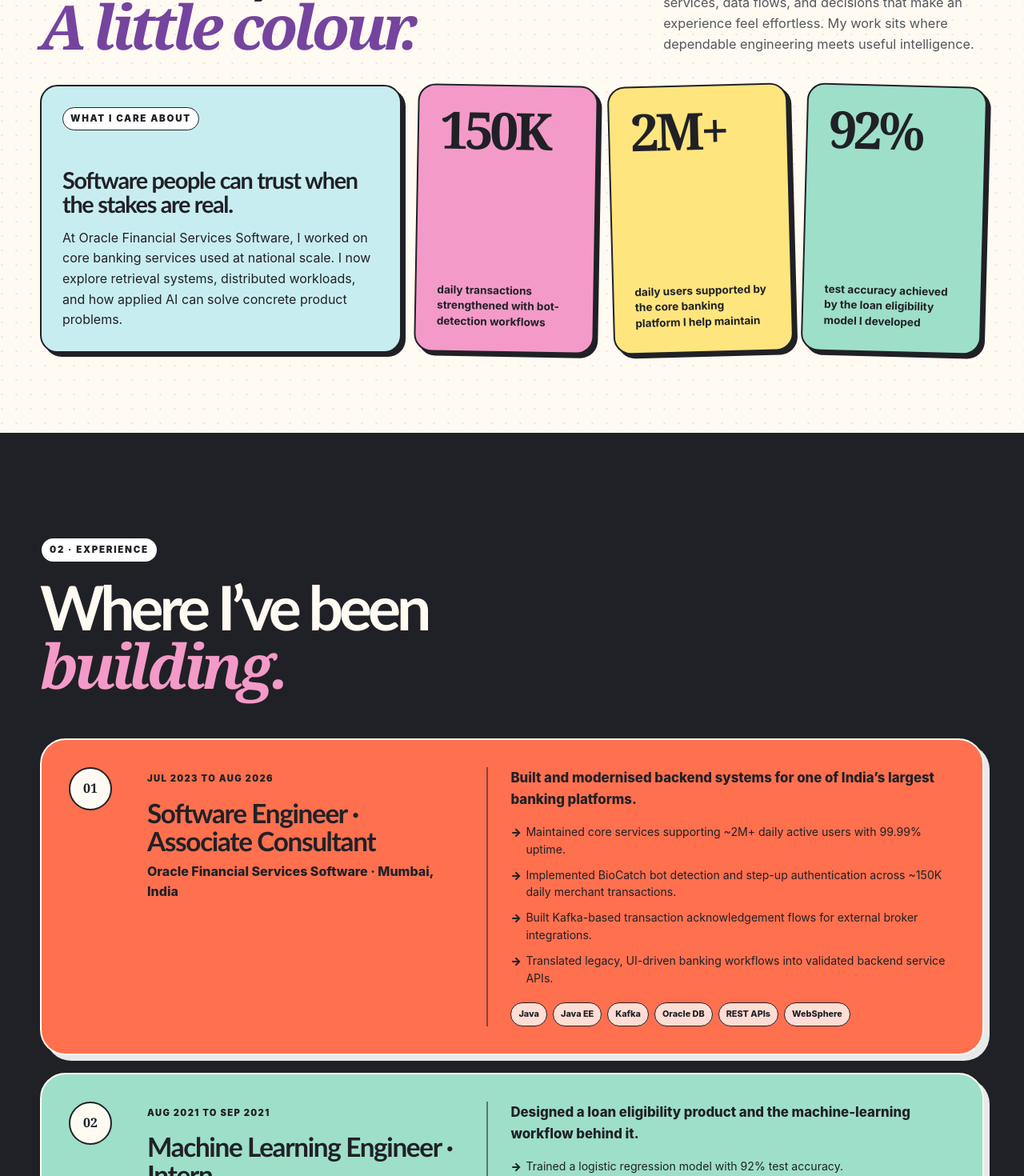
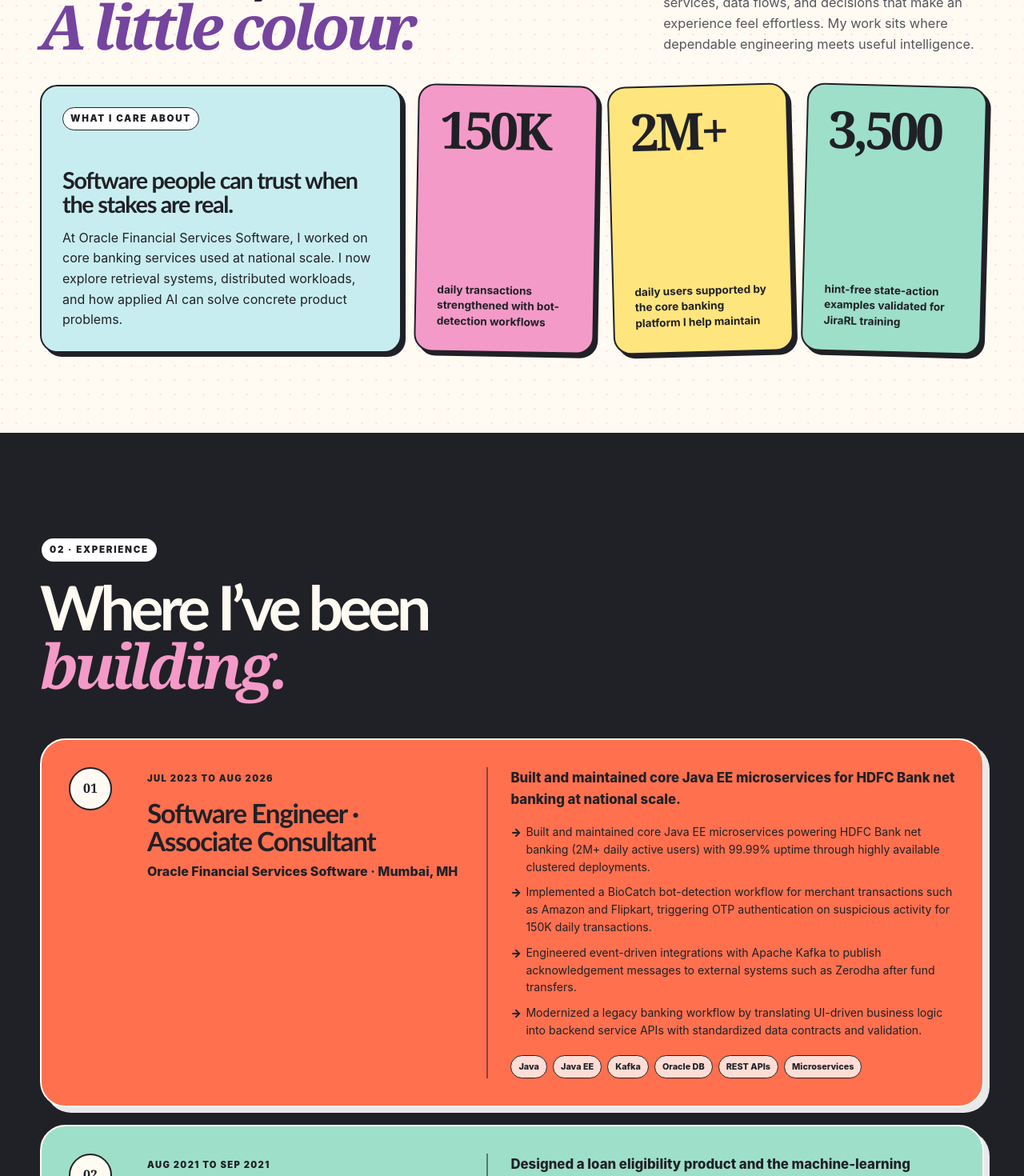
Before and after one commit to git-chirag/portfolio-modern, a Next.js app: page / in a window 1280 px wide. Shown: the part 1020-2490 px from the top of the page at 80% size. Built offline with nearby package versions, Linux system fonts and the light colour scheme.

Commit message:
Align website content with Sept resume: Oracle, JiraRL, image search, skills, education

```diff
--- a/app/siteConfig.ts
+++ b/app/siteConfig.ts
@@ -189,8 +189,8 @@ export const siteConfig: {
         color: "yellow",
       },
       {
-        value: "92%",
-        label: "test accuracy achieved by the loan eligibility model I developed",
+        value: "3,500",
+        label: "hint-free state-action examples validated for JiraRL training",
         color: "mint",
       },
     ],
@@ -206,15 +206,15 @@ export const siteConfig: {
       role: "Software Engineer · Associate Consultant",
       company: "Oracle Financial Services Software",
       period: "Jul 2023 to Aug 2026",
-      location: "Mumbai, India",
-      intro: "Built and modernised backend systems for one of India’s largest banking platforms.",
+      location: "Mumbai, MH",
+      intro: "Built and maintained core Java EE microservices for HDFC Bank net banking at national scale.",
       highlights: [
-        "Maintained core services supporting ~2M+ daily active users with 99.99% uptime.",
-        "Implemented BioCatch bot detection and step-up authentication across ~150K daily merchant transactions.",
-        "Built Kafka-based transaction acknowledgement flows for external broker integrations.",
-        "Translated legacy, UI-driven banking workflows into validated backend service APIs.",
+        "Built and maintained core Java EE microservices powering HDFC Bank net banking (2M+ daily active users) with 99.99% uptime through highly available clustered deployments.",
+        "Implemented a BioCatch bot-detection workflow for merchant transactions such as Amazon and Flipkart, triggering OTP authentication on suspicious activity for 150K daily transactions.",
+        "Engineered event-driven integrations with Apache Kafka to publish acknowledgement messages to external systems such as Zerodha after fund transfers.",
+        "Modernized a legacy banking workflow by translating UI-driven business logic into backend service APIs with standardized data contracts and validation.",
       ],
-      stack: ["Java", "Java EE", "Kafka", "Oracle DB", "REST APIs", "WebSphere"],
+      stack: ["Java", "Java EE", "Kafka", "Oracle DB", "REST APIs", "Microservices"],
       color: "coral",
     },
     {
@@ -238,10 +238,10 @@ export const siteConfig: {
       description:
         "An OpenEnv-compatible Jira simulation for training and evaluating LLM agents across ticket triage, assignment, prioritization, dependencies, SLA compliance, and resolution workflows.",
       highlights: [
-        "Created a stateful, OpenEnv-compatible Jira simulator for training LLM agents, with structured actions, isolated episodes, dependency constraints, and executable reward functions.",
+        "Created a stateful, OpenEnv-compatible Jira simulation for training LLM agents, with structured actions, isolated episodes, dependency constraints, and executable reward functions.",
         "Generated and validated 3,500 hint-free procedural decisions across disjoint train/val/test seeds, publishing reproducible datasets and adapters to Hugging Face.",
         "Fine-tuned Qwen3-0.6B with 4-bit QLoRA, completing 60/60 held-out in-distribution episodes with 500/500 productive transitions and zero invalid actions.",
-        "Built environment-backed GRPO with checkpoint recovery and promotion gates; diagnosed v1 action collapse and v2 zero-gradient saturation, blocking an unjustified long run.",
+        "Built environment-backed GRPO with checkpoint recovery and promotion gates; diagnosed action collapse and zero-gradient saturation in a 20-step canary, stopping a 100-step run after 20 percent of planned compute.",
         "Diagnosed action collapse and zero-gradient RL optimization using raw trajectories, candidate reward variance, entropy, and gradient statistics; currently extending evaluation to out-of-distribution workflows and recovery states.",
       ],
       technologies: ["Python", "FastAPI", "OpenEnv", "Qwen3", "QLoRA", "GRPO", "Hugging Face"],
@@ -253,13 +253,13 @@ export const siteConfig: {
       title: "Multimodal Image Search",
       kicker: "Distributed AI pipeline",
       description:
-        "An asynchronous FastAPI and Celery system that generates CLIP embeddings for text-to-image retrieval, visual similarity search, and near-duplicate detection. Redis coordinates jobs, Qdrant indexes vectors, and S3 stores processed assets.",
+        "An asynchronous FastAPI and Celery system that ingests product-image CSVs (up to 1,000 rows by 10 images) and makes images searchable with natural-language queries via 512-dimensional CLIP embeddings. Redis coordinates jobs, Qdrant indexes vectors, and S3 stores processed assets.",
       highlights: [
-        "Generates CLIP embeddings for text search, visual similarity, and near-duplicate detection.",
-        "Coordinates asynchronous processing through FastAPI, Celery, and Redis workers.",
-        "Indexes vectors in Qdrant while storing processed assets reliably in Amazon S3.",
+        "Ingests product-image CSVs and generates 512-dimensional CLIP embeddings for text-to-image retrieval, visual similarity, and near-duplicate detection, ranking the target first at 0.994 cosine similarity in smoke tests.",
+        "Coordinates asynchronous processing through FastAPI, Celery, and Redis workers with idempotent retries that recover from worker failures.",
+        "Indexes vectors in Qdrant while storing processed assets in Amazon S3, deployed with Docker, ECR, and ECS.",
       ],
-      technologies: ["FastAPI", "Celery", "CLIP", "Qdrant", "Redis", "AWS", "Docker"],
+      technologies: ["FastAPI", "PyTorch", "CLIP", "Qdrant", "Redis", "Celery", "AWS", "Docker"],
       visual: "search",
       href: "https://github.com/git-chirag/image_processor",
       className: "project-card--hero",
@@ -268,11 +268,11 @@ export const siteConfig: {
       title: "Blockchain Supply Chain",
       kicker: "Published research · DApp",
       description:
-        "A role-aware Ethereum application for transparent product listings, bidding, purchasing, and traceability across the supply chain.",
+        "A role-aware Ethereum application for farm-to-fork traceability without intermediaries, covering product listings, bidding, purchasing, and provenance.",
       highlights: [
         "Models producer, distributor, retailer, and customer workflows with role-aware access.",
         "Uses Solidity contracts to preserve bidding, purchasing, and product provenance on-chain.",
-        "Extends the ideas explored in my published IEEE research on blockchain supply chains.",
+        "First-author IEEE ICDSNS 2023 publication on blockchain for supply chain traceability.",
       ],
       technologies: ["Ethereum", "Solidity", "React", "Tailwind"],
       visual: "chain",
@@ -299,12 +299,12 @@ export const siteConfig: {
     { label: "Languages", items: ["Java", "Python", "C", "JavaScript", "SQL"], color: "peach" },
     {
       label: "Backend & systems",
-      items: ["Java EE", "FastAPI", "Django", "REST APIs", "Microservices", "Kafka", "Celery"],
+      items: ["Java EE", "FastAPI", "REST APIs", "Microservices", "Kafka", "Redis", "Celery"],
       color: "sky",
     },
     {
-      label: "Data & AI",
-      items: ["PyTorch", "CLIP", "Qdrant", "Redis", "Pandas", "Scikit-learn"],
+      label: "ML & AI",
+      items: ["PyTorch", "CLIP", "Qwen3", "QLoRA", "GRPO", "NumPy", "Pandas", "Scikit-learn", "Hugging Face", "OpenEnv"],
       color: "pink",
     },
     {
@@ -314,7 +314,7 @@ export const siteConfig: {
     },
     {
       label: "Databases",
-      items: ["Oracle Database", "MySQL", "MongoDB", "Firebase"],
+      items: ["Oracle Database", "MySQL", "MongoDB", "Qdrant"],
       color: "lilac",
     },
   ],
@@ -325,15 +325,16 @@ export const siteConfig: {
     JavaScript: `${deviconBase}/javascript/javascript-original.svg`,
     "Java EE": `${deviconBase}/java/java-original.svg`,
     FastAPI: `${deviconBase}/fastapi/fastapi-original.svg`,
-    Django: `${deviconBase}/django/django-plain.svg`,
     Kafka: `${deviconBase}/apachekafka/apachekafka-original.svg`,
     Celery: "https://cdn.simpleicons.org/celery/37814A",
     PyTorch: `${deviconBase}/pytorch/pytorch-original.svg`,
     CLIP: "https://cdn.simpleicons.org/openai/412991",
+    NumPy: `${deviconBase}/numpy/numpy-original.svg`,
+    Pandas: `${deviconBase}/pandas/pandas-original.svg`,
+    "Scikit-learn": `${deviconBase}/scikitlearn/scikitlearn-original.svg`,
+    "Hugging Face": "https://cdn.simpleicons.org/huggingface/FFD21E",
     Qdrant: "https://cdn.simpleicons.org/qdrant/DC244C",
     Redis: `${deviconBase}/redis/redis-original.svg`,
-    Pandas: `${deviconBase}/pandas/pandas-original.svg`,
-    "Scikit-learn": `${deviconBase}/scikitlearn/scikitlearn-original.svg`,
     AWS: `${deviconBase}/amazonwebservices/amazonwebservices-original-wordmark.svg`,
     Docker: `${deviconBase}/docker/docker-original.svg`,
     Kubernetes: `${deviconBase}/kubernetes/kubernetes-original.svg`,
@@ -353,7 +354,7 @@ export const siteConfig: {
       years: "2026 to 2028",
       school: "University of Massachusetts Amherst",
       degree: "M.S. in Computer Science",
-      note: "Currently attending · Class of 2028",
+      note: "Currently attending · Class of 2028 · Neural Networks, Information Retrieval, Systems for Data Science, ML",
       logo: "/umass-logo.png",
       logoAlt: "University of Massachusetts Amherst logo",
     },
@@ -362,7 +363,7 @@ export const siteConfig: {
       years: "2019 to 2023",
       school: "Ramrao Adik Institute of Technology",
       degree: "B.Tech in Computer Science & Engineering",
-      note: "CGPA 9.51 / 10 · GATE qualified",
+      note: "CGPA 9.51 / 10 · Mumbai University · DSA, OS, DBMS, Networks, Architecture",
       logo: "/rait-logo.png",
       logoAlt: "D. Y. Patil University logo",
     },
@@ -370,18 +371,18 @@ export const siteConfig: {
   achievements: [
     {
       title: "Meta × Hugging Face OpenEnv Finalist",
-      note: "National finale · selected from 31,000+ registered teams",
+      note: "Top-800 national finalist · 31,000+ teams",
       year: "2026",
     },
     {
       title: "IEEE Research Publication",
-      note: "Exploring blockchain’s role in enhancing supply chains",
+      note: "Blockchain role in enhancing supply chains · first author IEEE ICDSNS 2023",
       year: "2023",
       href: "https://ieeexplore.ieee.org/document/10245587",
     },
     {
       title: "LeetCode Knight",
-      note: "Rating 1866 · rank 1108 in Biweekly Contest 145",
+      note: "Rank 1108 globally in Biweekly Contest 145 · rating 1866",
       year: "2024",
       href: "https://leetcode.com/u/eLeet_chirag/",
     },
```
